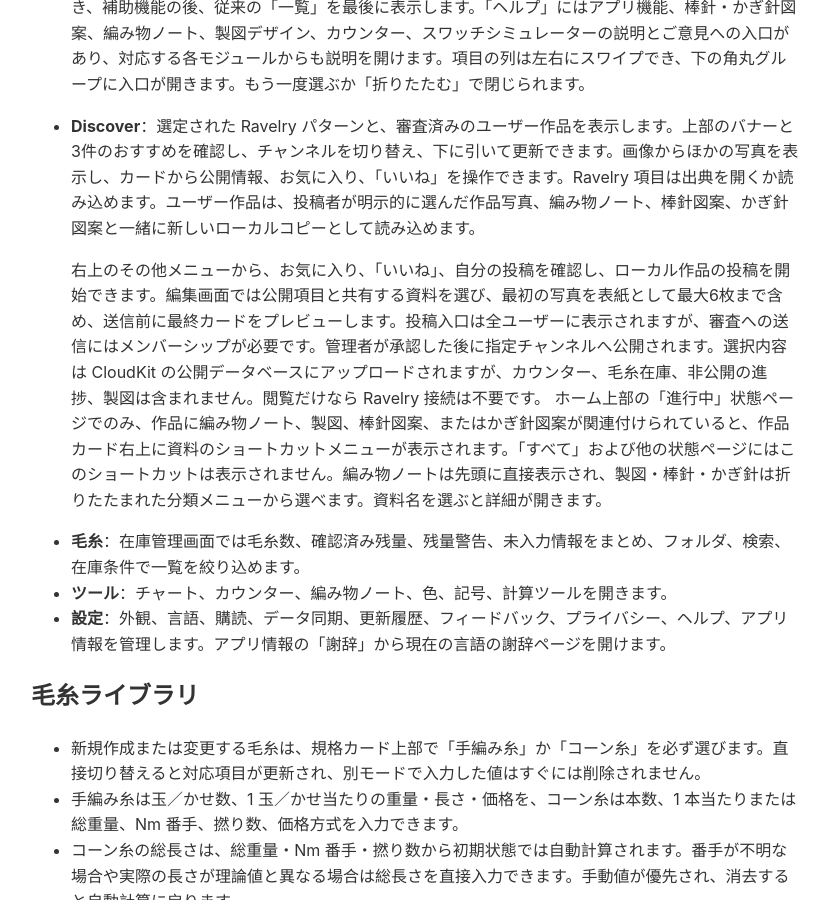
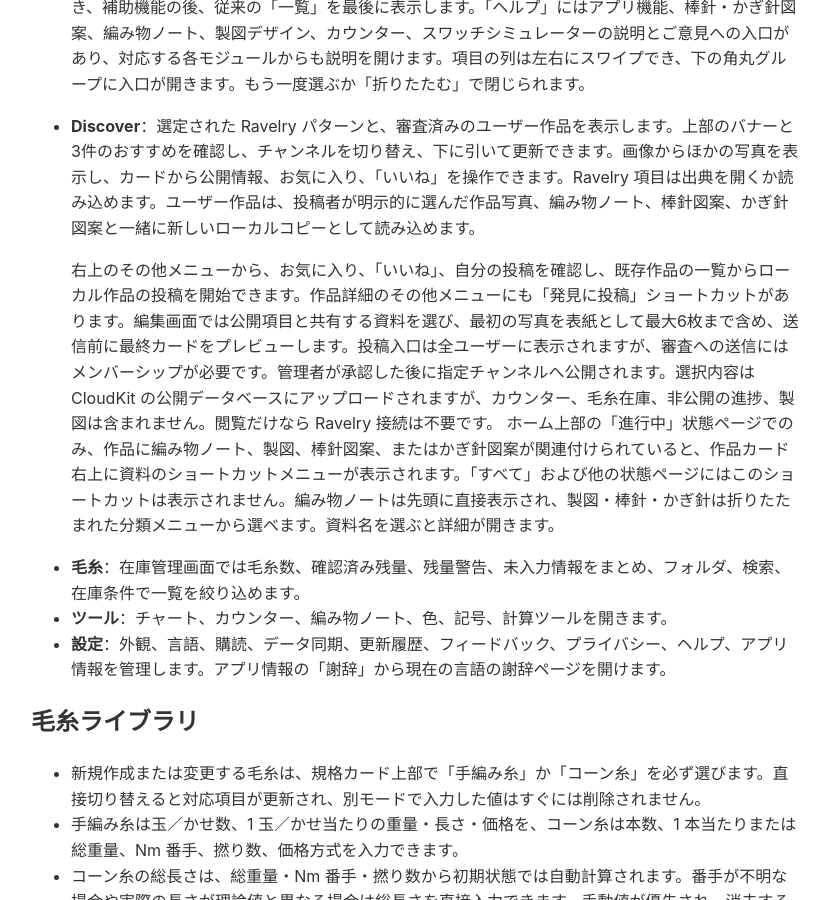
Before and after one commit to iBlackStone/iblackstone.github.io, a Jekyll site: the page built from setword/app-guide_ja.md, in a window 1280 px wide and 900 px high, scrolled down 1245 px. Shown: the whole window, without its empty margins (225-1055 px from the left). Built offline with Jekyll 4.4.1, drawn with Linux system fonts in a browser that asks for light colours.

Commit message:
内容更新

```diff
--- a/setword/app-guide_ja.md
+++ b/setword/app-guide_ja.md
@@ -41,7 +41,7 @@
   「クイックスタート」は Ravelry、製図デザイン、編み物ノート、棒針、かぎ針、毛糸、作品、編み方、ヘルプに分かれます。製図、ノート、棒針、かぎ針では、新規作成または読込の直後に「ファイル」を置き、補助機能の後、従来の「一覧」を最後に表示します。「ヘルプ」にはアプリ機能、棒針・かぎ針図案、編み物ノート、製図デザイン、カウンター、スワッチシミュレーターの説明とご意見への入口があり、対応する各モジュールからも説明を開けます。項目の列は左右にスワイプでき、下の角丸グループに入口が開きます。もう一度選ぶか「折りたたむ」で閉じられます。
 - **Discover**：選定された Ravelry パターンと、審査済みのユーザー作品を表示します。上部のバナーと3件のおすすめを確認し、チャンネルを切り替え、下に引いて更新できます。画像からほかの写真を表示し、カードから公開情報、お気に入り、「いいね」を操作できます。Ravelry 項目は出典を開くか読み込めます。ユーザー作品は、投稿者が明示的に選んだ作品写真、編み物ノート、棒針図案、かぎ針図案と一緒に新しいローカルコピーとして読み込めます。
 
-  右上のその他メニューから、お気に入り、「いいね」、自分の投稿を確認し、ローカル作品の投稿を開始できます。編集画面では公開項目と共有する資料を選び、最初の写真を表紙として最大6枚まで含め、送信前に最終カードをプレビューします。投稿入口は全ユーザーに表示されますが、審査への送信にはメンバーシップが必要です。管理者が承認した後に指定チャンネルへ公開されます。選択内容は CloudKit の公開データベースにアップロードされますが、カウンター、毛糸在庫、非公開の進捗、製図は含まれません。閲覧だけなら Ravelry 接続は不要です。
+  右上のその他メニューから、お気に入り、「いいね」、自分の投稿を確認し、既存作品の一覧からローカル作品の投稿を開始できます。作品詳細のその他メニューにも「発見に投稿」ショートカットがあります。編集画面では公開項目と共有する資料を選び、最初の写真を表紙として最大6枚まで含め、送信前に最終カードをプレビューします。投稿入口は全ユーザーに表示されますが、審査への送信にはメンバーシップが必要です。管理者が承認した後に指定チャンネルへ公開されます。選択内容は CloudKit の公開データベースにアップロードされますが、カウンター、毛糸在庫、非公開の進捗、製図は含まれません。閲覧だけなら Ravelry 接続は不要です。
   ホーム上部の「進行中」状態ページでのみ、作品に編み物ノート、製図、棒針図案、またはかぎ針図案が関連付けられていると、作品カード右上に資料のショートカットメニューが表示されます。「すべて」および他の状態ページにはこのショートカットは表示されません。編み物ノートは先頭に直接表示され、製図・棒針・かぎ針は折りたたまれた分類メニューから選べます。資料名を選ぶと詳細が開きます。
 - **毛糸**：在庫管理画面では毛糸数、確認済み残量、残量警告、未入力情報をまとめ、フォルダ、検索、在庫条件で一覧を絞り込めます。
 - **ツール**：チャート、カウンター、編み物ノート、色、記号、計算ツールを開きます。
```
Also changed, not shown: setword/app-guide_en.md (+1 -1 lines), setword/app-guide_fr.md (+1 -1 lines), setword/app-guide_ko.md (+1 -1 lines), setword/app-guide_zh.md (+1 -1 lines).
